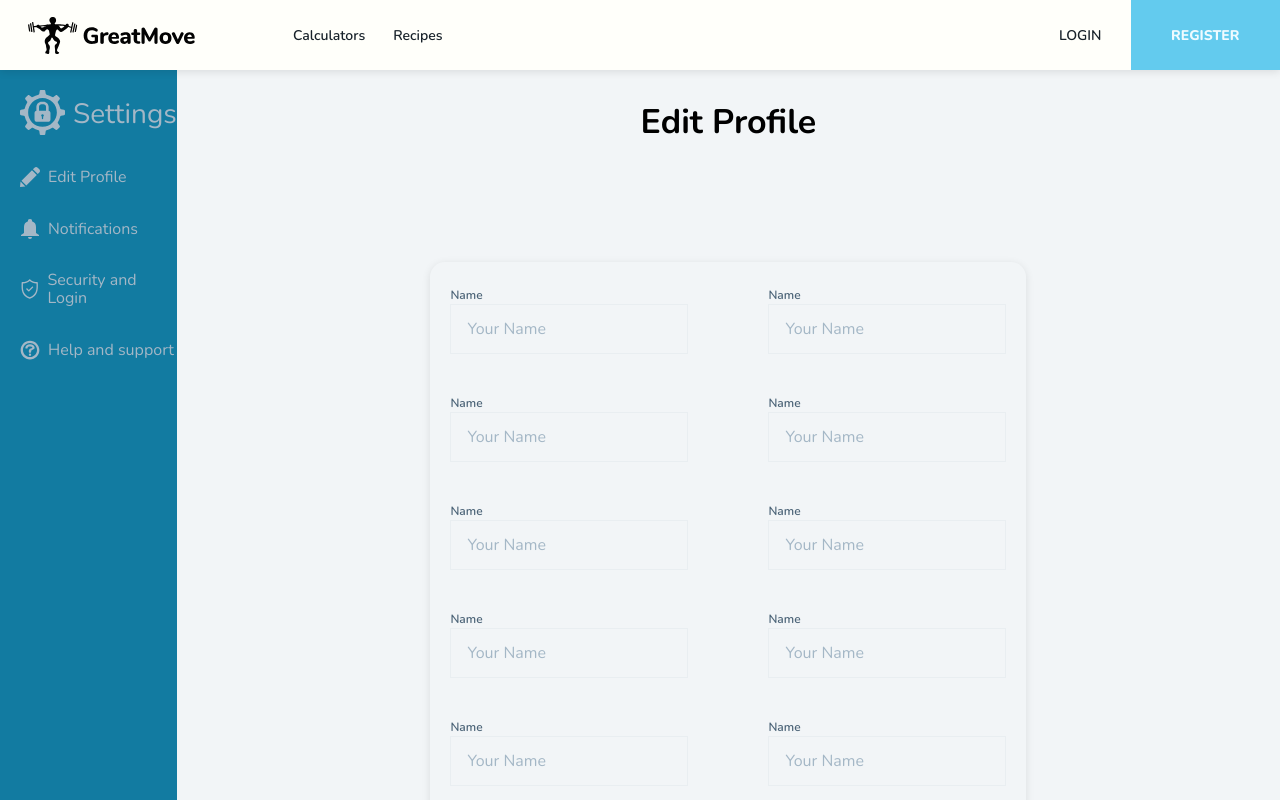
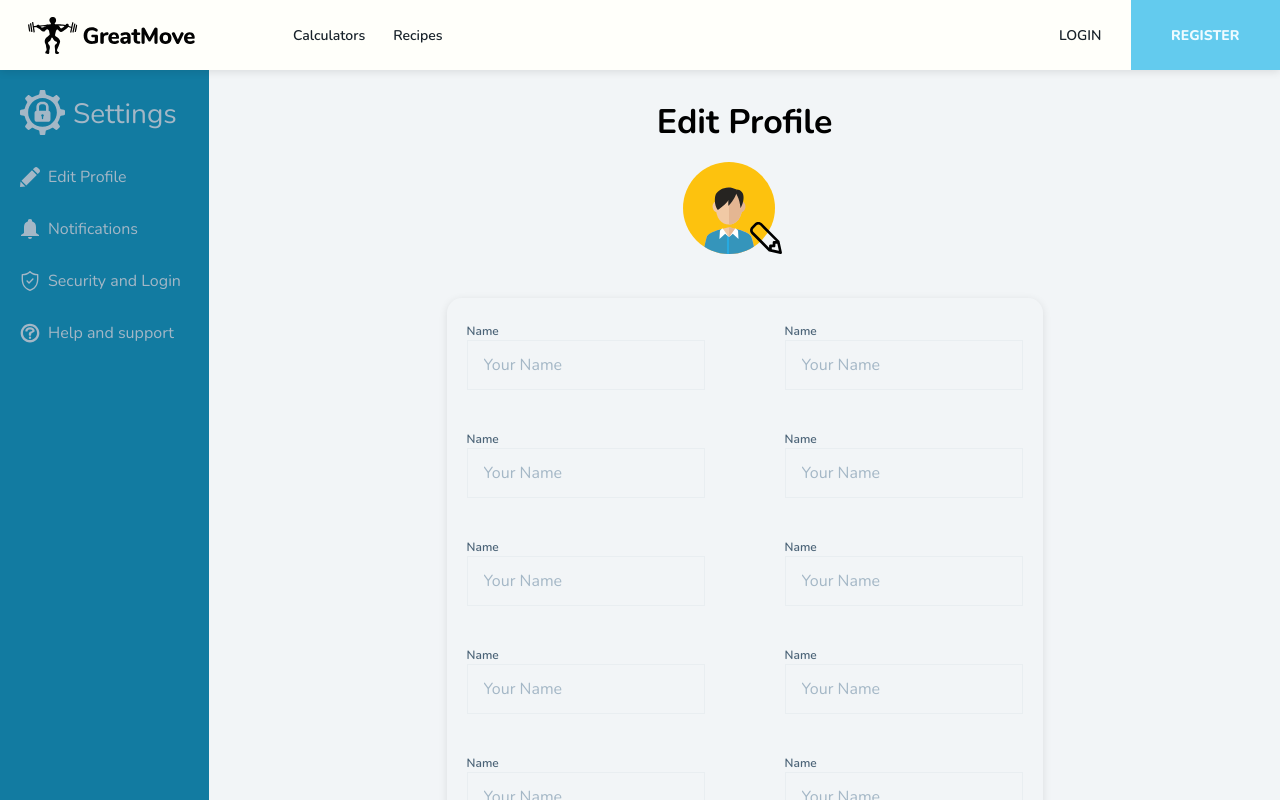
Before and after one commit to TheStelarek/GreatMove.Web, a Next.js app: page /settings in a window 1280 px wide. Shown: the top 800 px of the page. Built offline with nearby package versions, Linux system fonts and the light colour scheme.

Commit message:
feat: add avatar change

```diff
--- a/src/features/settings/components/SettingsContainer.module.scss
+++ b/src/features/settings/components/SettingsContainer.module.scss
@@ -6,7 +6,7 @@
    .LeftBox {
       height: 100%;
       background-color: var(--blue-700);
-      width: 205px;
+      width: 250px;
       display: flex;
    }
    .LeftMenu {
@@ -100,12 +100,32 @@
    }
 
    .inputsContainer {
-      margin-top: var(--space-32);
+      margin-top: var(--space-4);
       display: flex;
       align-content: center;
+      justify-content: center;
       flex-direction: column;
       box-shadow: var(--box-shadow-xs);
       border-radius: var(--border-radius-15);
       padding: var(--space-6) var(--space-5);
    }
+
+   .ChangeAvatar {
+      display: flex;
+      margin-top: var(--space-7);
+      margin-bottom: var(--space-7);
+      cursor: pointer;
+   }
+
+   .AvatarIcon {
+      height: 92px;
+      width: 92px;
+   }
+   .EditIcon {
+      height: 32px;
+      width: 32px;
+      margin-top: auto;
+      position: relative;
+      transform: translateX(-25px);
+   }
 }
--- a/src/features/settings/components/SettingsContainer.tsx
+++ b/src/features/settings/components/SettingsContainer.tsx
@@ -1,11 +1,14 @@
 import React, { ReactElement } from 'react';
+import Input from '@/components/core/input/Input';
+import Button from '@/components/core/button/Button';
 import SettingsIcon from '@/public/settings/settings.svg';
 import HelpIcon from '@/public/settings/help.svg';
 import NotificationsIcon from '@/public/settings/notification.svg';
 import EditProfileIcon from '@/public/settings/pen.svg';
 import Arrow from '@/public/settings/arrow.svg';
 import SecurityIcon from '@/public/settings/security.svg';
-import Input from '@/components/core/input/Input';
+import Avatar from '@/public/settings/avatar.svg';
+import Edit from '@/public/settings/edit.svg';
 import styles from './SettingsContainer.module.scss';
 
 const SettingsContainer = () => (
@@ -40,6 +43,10 @@ const SettingsContainer = () => (
 
       <div className={styles.RightBox}>
          <p className={styles.title}>Edit Profile</p>
+         <div className={styles.ChangeAvatar}>
+            <Avatar className={styles.AvatarIcon} />
+            <Edit className={styles.EditIcon} />
+         </div>
          <div className={styles.inputsContainer}>
             <div className={styles.inputsWrapper}>
                <Input variant="gray" type="text" label="Name" placeholder="Your Name" size="big" />
@@ -61,6 +68,9 @@ const SettingsContainer = () => (
                <Input variant="gray" type="text" label="Name" placeholder="Your Name" size="big" />
                <Input variant="gray" type="text" label="Name" placeholder="Your Name" size="big" />
             </div>
+            <Button type="submit" size="large" isBold isFullWidth>
+               Save
+            </Button>
          </div>
       </div>
    </div>
```
Also changed, not shown: public/settings/avatar.svg (added), public/settings/edit.svg (added).
